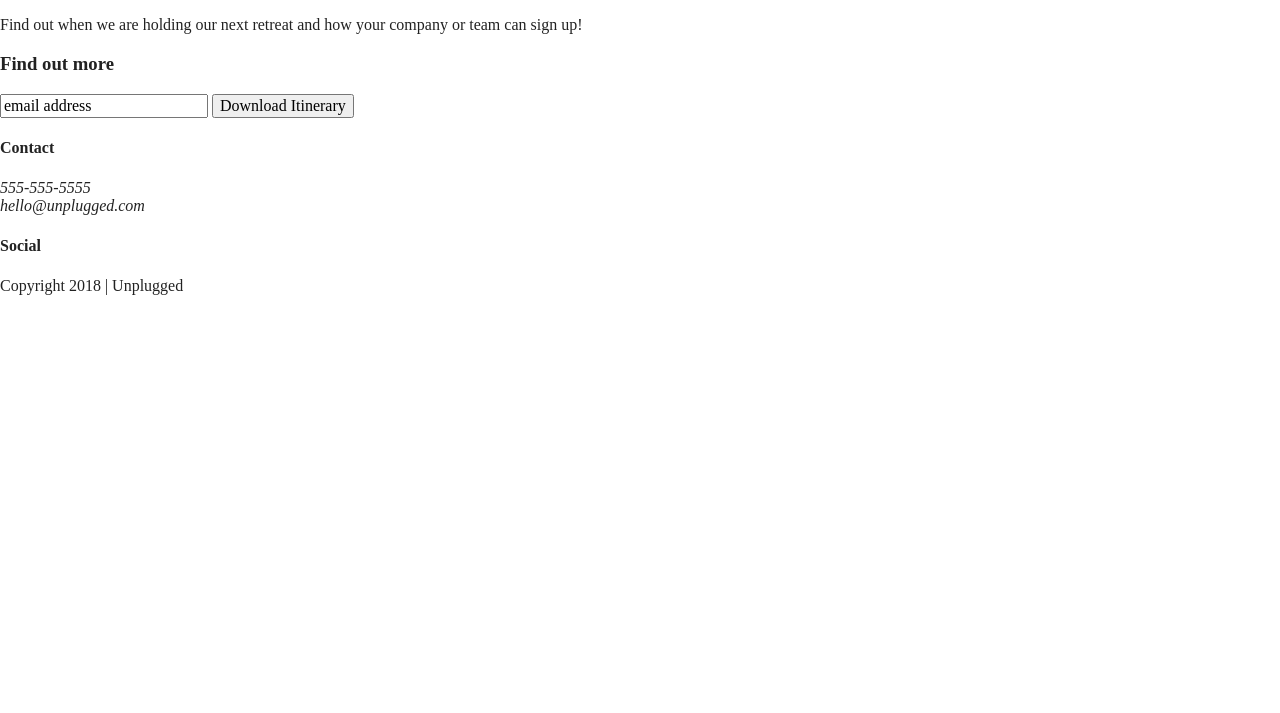
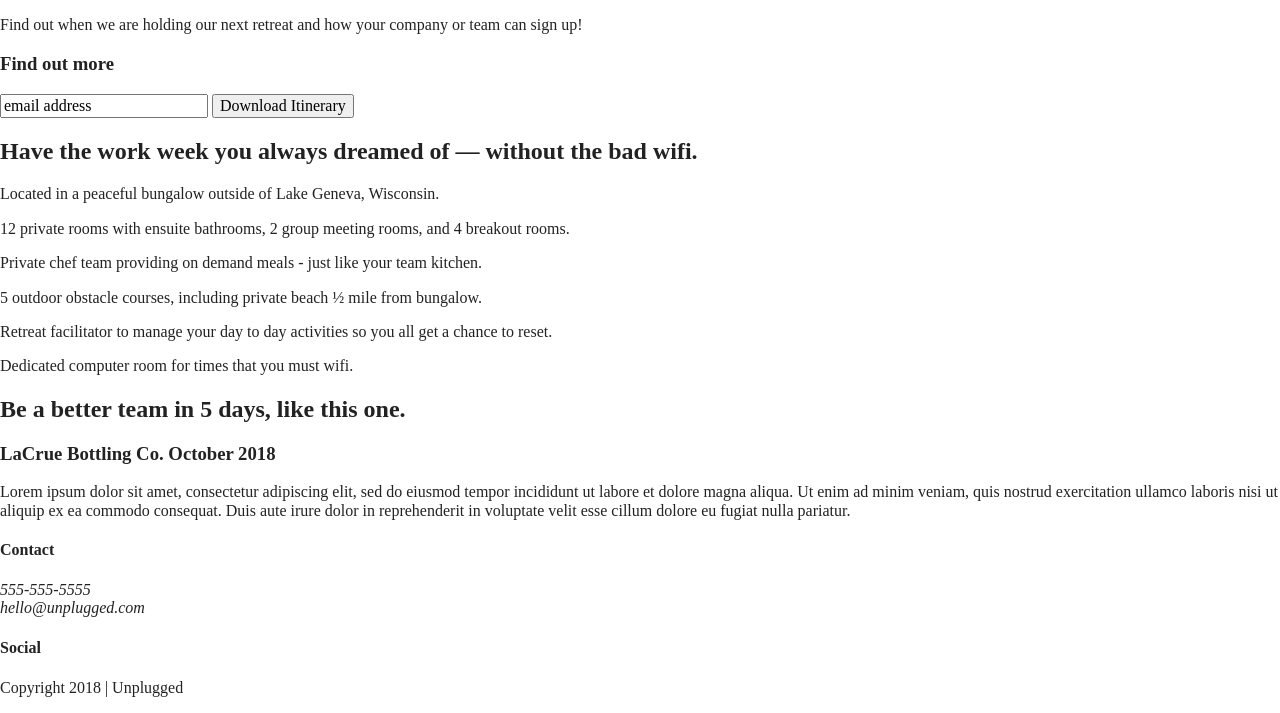
Before and after one commit to theCS19/Unplugged, a website built with Parcel: page index.html in a window 1280 px wide. Shown: the part 176-889 px from the top of the page. Before the commit the page ends 800 px from the top, so only its background shows below. Built offline with nearby package versions, Linux system fonts and the light colour scheme.

Commit message:
Added basic main section html

```diff
--- a/index.html
+++ b/index.html
@@ -64,6 +64,70 @@
           </div>
         </div>
       </aside>
+      <section class="features">
+        <div class="content-wrapper">
+          <!--Features here-->
+          <h2>Have the work week you always dreamed of — without the bad wifi.</h2>
+          <div class="features-items">
+            <article>
+              <p class="fontawesome-icon">
+              </p>
+              <p class="features-item-description">
+                Located in a peaceful bungalow outside of Lake Geneva, Wisconsin.
+              </p>
+            </article>
+            <article>
+              <p class="fontawesome-icon">
+              </p>
+              <p class="features-item-description">
+                12 private rooms with ensuite bathrooms, 2 group meeting rooms, and 4 breakout rooms.
+              </p>
+            </article>
+            <article>
+              <p class="fontawesome-icon">
+              </p>
+              <p class="features-item-description">
+                Private chef team providing on demand meals - just like your team kitchen.
+              </p>
+            </article>
+            <article>
+              <p class="fontawesome-icon">
+              </p>
+              <p class="features-item-description">
+                5 outdoor obstacle courses, including private beach ½ mile from bungalow.
+              </p>
+            </article>
+            <article>
+              <p class="fontawesome-icon">
+              </p>
+              <p class="features-item-description">
+                Retreat facilitator to manage your day to day activities so you all get a chance to reset.
+              </p>
+            </article>
+            <article>
+              <p class="fontawesome-icon">
+              </p>
+              <p class="features-item-description">
+                Dedicated computer room for times that you must wifi.
+              </p>
+            </article>
+          </div>
+        </div>
+      </section>
+
+      <section class="reviews">
+        <div class="content-wrapper">
+          <h2>Be a better team in 5 days, like this one.</h2>
+          <article>
+            <div>
+              <h3>LaCrue Bottling Co. October 2018</h3>
+              <p>Lorem ipsum dolor sit amet, consectetur adipiscing elit, sed do eiusmod tempor incididunt ut labore et dolore magna aliqua. Ut enim ad minim veniam, quis nostrud exercitation ullamco laboris nisi ut aliquip ex ea commodo consequat. Duis aute irure dolor
+                in reprehenderit in voluptate velit esse cillum dolore eu fugiat nulla pariatur.
+              </p>
+            </div>
+          </article>
+        </div>
+      </section>
     </main> <!--main wrapper-->
 
     <footer>
```
